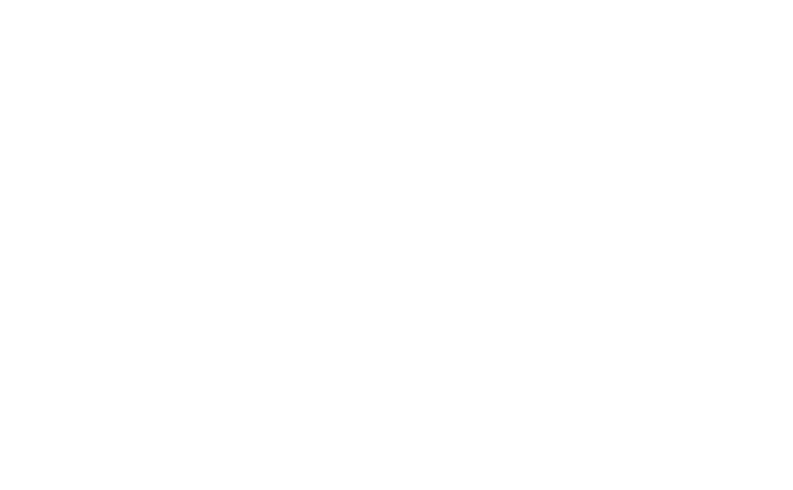
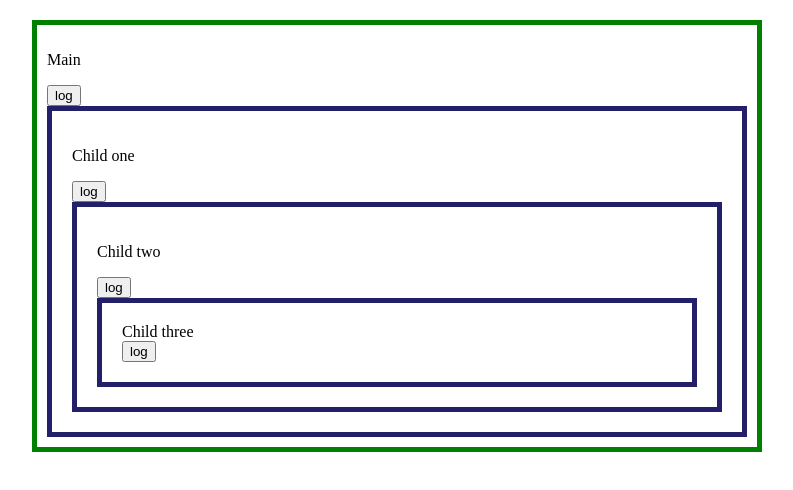
Before and after one commit to Danil-27/vue-education, a Vue app: page / in a window 1280 px wide. Shown: the top 490 px of the page, without its empty margins (243-1036 px from the left). Built offline with nearby package versions, Linux system fonts and the light colour scheme; the HTML template or start-up script is replaced by a standard one.

Commit message:
feat: Provide/Injec

```diff
--- a/src/App.vue
+++ b/src/App.vue
@@ -1,7 +1,9 @@
 <template>
-  <div></div>
+  <div><ProvideInjecVue></ProvideInjecVue></div>
 </template>
 
-<script></script>
+<script setup>
+import ProvideInjecVue from './ProvideInjec/ProvideInjecMain.vue';
+</script>
 
 <style scoped lang="scss"></style>
--- /dev/null
+++ b/src/ProvideInjec/ProvideInjecChild1.vue
@@ -0,0 +1,20 @@
+<template>
+  <div class="box">
+    <p>Child one</p>
+    <button class="btn" @click="log">log</button>
+    <div><ProvideInjecChild2></ProvideInjecChild2></div>
+  </div>
+</template>
+
+<script setup>
+import ProvideInjecChild2 from './ProvideInjecChild2.vue';
+import { inject } from 'vue';
+
+const log = inject('log');
+</script>
+
+<style lang="scss" scoped>
+.box {
+  border: 5px solid rgb(117, 122, 32);
+}
+</style>
--- /dev/null
+++ b/src/ProvideInjec/ProvideInjecChild2.vue
@@ -0,0 +1,20 @@
+<template>
+  <div class="box">
+    <p>Child two</p>
+    <button class="btn" @click="log">log</button>
+    <div><ProvideInjecChild3></ProvideInjecChild3></div>
+  </div>
+</template>
+
+<script setup>
+import ProvideInjecChild3 from './ProvideInjecChild3.vue';
+import { inject } from 'vue';
+
+const log = inject('log');
+</script>
+
+<style lang="scss" scoped>
+.box {
+  border: 5px solid rgb(122, 32, 48);
+}
+</style>
--- /dev/null
+++ b/src/ProvideInjec/ProvideInjecChild3.vue
@@ -0,0 +1,18 @@
+<template>
+  <div class="box">
+    <div>Child three</div>
+    <button class="btn" @click="log">log</button>
+  </div>
+</template>
+
+<script setup>
+import { inject } from 'vue';
+
+const log = inject('log');
+</script>
+
+<style lang="scss" scoped>
+.box {
+  border: 5px solid rgb(32, 120, 122);
+}
+</style>
--- /dev/null
+++ b/src/ProvideInjec/ProvideInjecMain.vue
@@ -0,0 +1,34 @@
+<template>
+  <div class="box container">
+    <p>Main</p>
+    <button class="btn" @click="log">log</button>
+    <ProvideInjecChild1></ProvideInjecChild1>
+  </div>
+</template>
+
+<script setup>
+import ProvideInjecChild1 from './ProvideInjecChild1.vue';
+import { provide, ref } from 'vue';
+
+let num = ref(4);
+
+function log() {
+  console.log(num, ' parent');
+}
+provide('log', log);
+</script>
+
+<style lang="scss" scoped>
+.container {
+  max-width: 700px;
+  padding: 10px;
+  margin: 20px auto;
+}
+.box {
+  border: 5px solid green;
+}
+:deep(.box) {
+  padding: 20px;
+  border: 5px solid rgb(36, 31, 105);
+}
+</style>
```
Also changed, not shown: tsconfig.json (+6 -16 lines).
